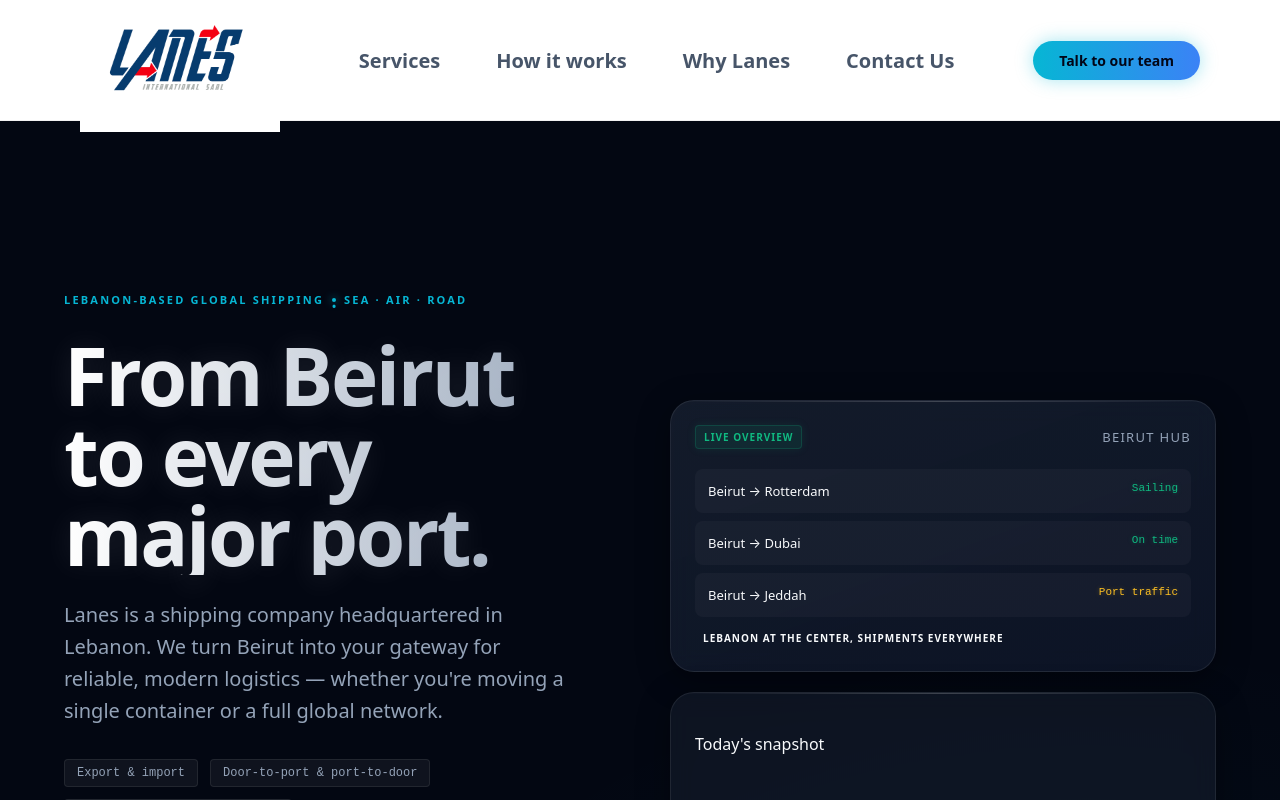
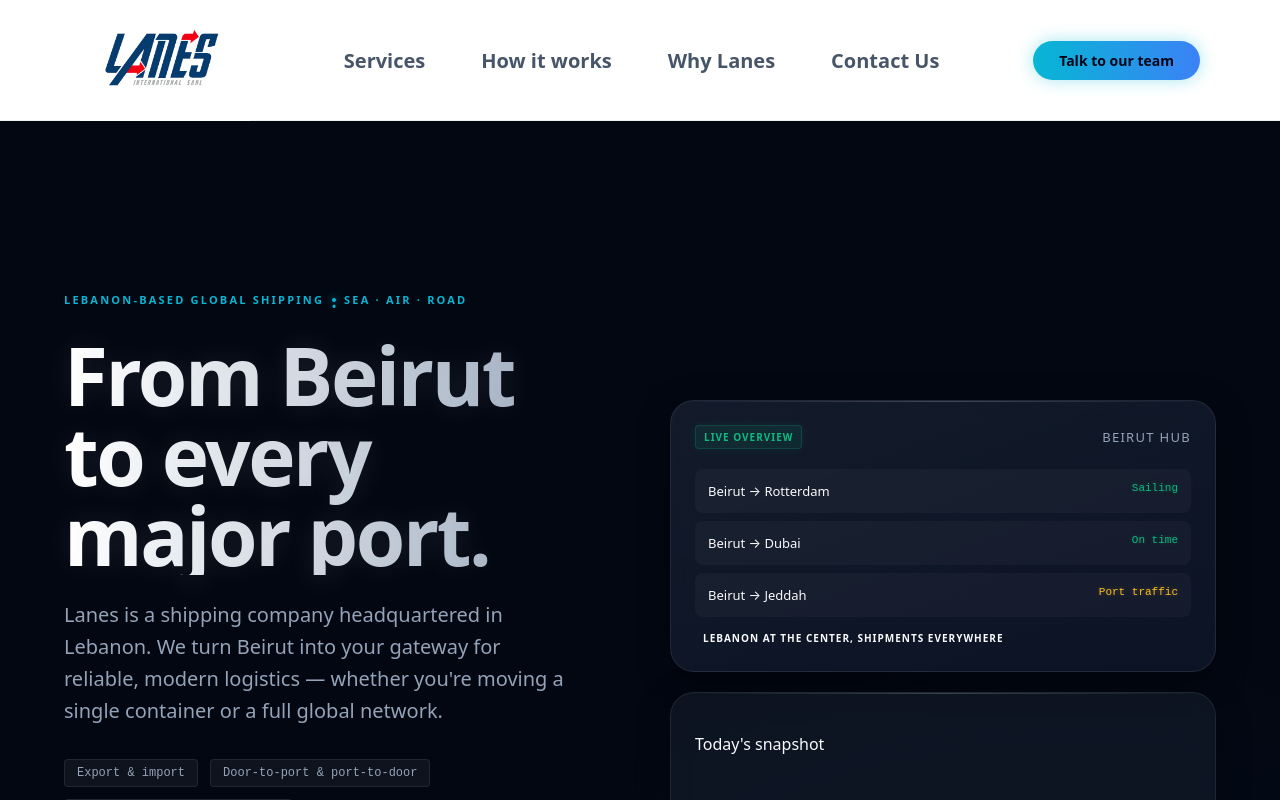
Before and after one commit to georgesmakoukji/lanes, a Next.js app: page / in a window 1280 px wide. Shown: the top 800 px of the page. Built offline with nearby package versions, Linux system fonts and the light colour scheme.

Commit message:
style: Adjust logo dimensions in CSS and page component for better alignment and consistency.

```diff
--- a/app/globals.css
+++ b/app/globals.css
@@ -124,7 +124,7 @@
 
 .logo-mark {
   position: relative;
-  width: 200px;
+  width: 170px;
   height: auto;
   display: flex;
   align-items: center;
@@ -132,7 +132,7 @@
 }
 
 .logo-image {
-  width: 200px;
+  width: 170px;
   height: auto;
   object-fit: contain;
   filter: none;
--- a/app/page.js
+++ b/app/page.js
@@ -52,8 +52,8 @@
                 src="/lanes-logo.png"
                 alt="Lanes logo"
                 className="logo-image"
-                width={200}
-                height={80}
+                width={170}
+                height={68}
                 priority
               />
             </span>
```
